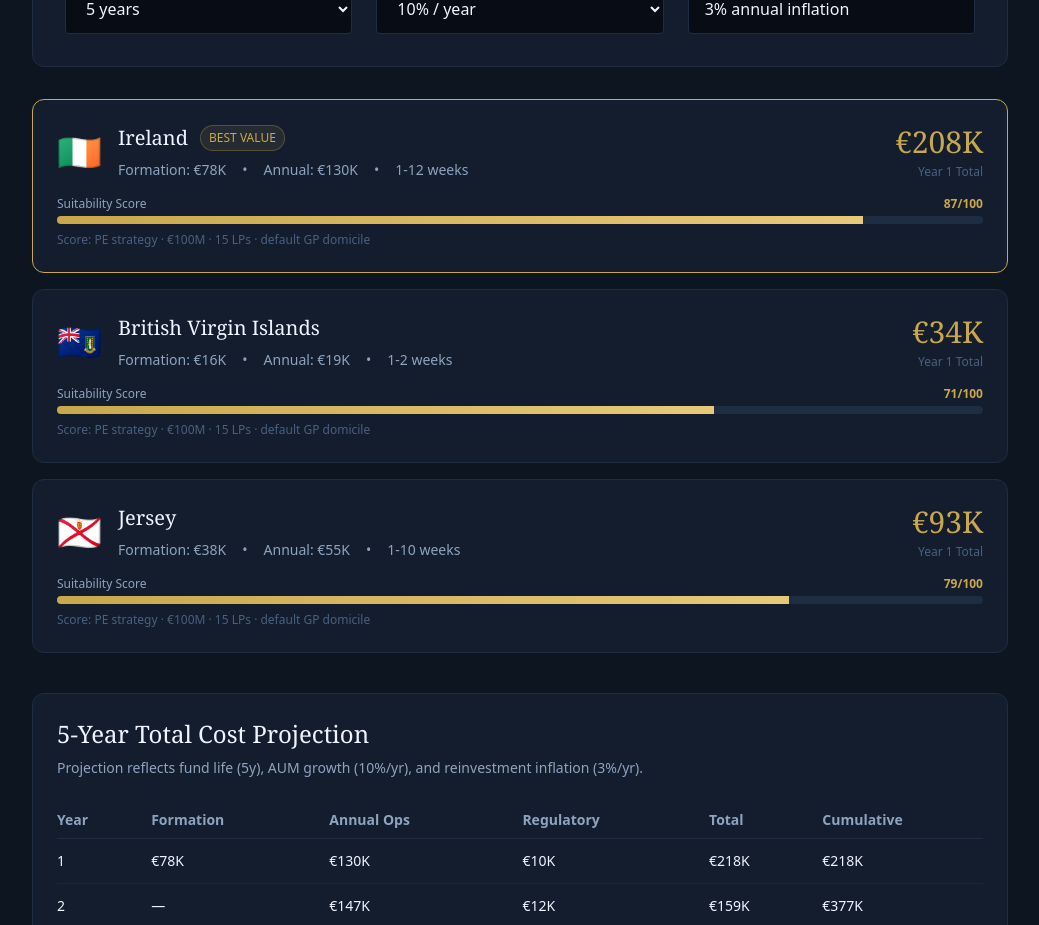
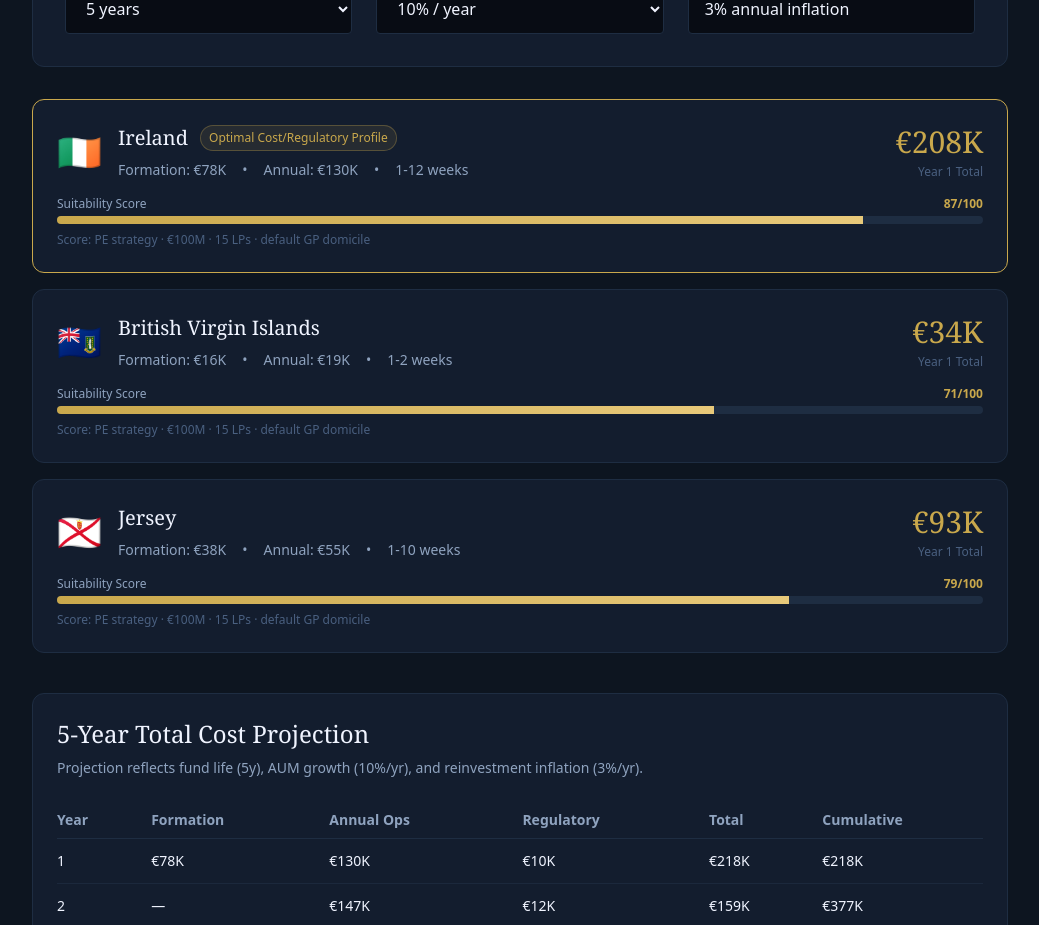
Before and after one commit to hugelifecy-arch/GNCO-2.0, a Next.js app in the folder gnco-platform/: page / in a window 1280 px wide. Shown: the part 1700-2625 px from the top of the page, without its empty margins (120-1159 px from the left). Built offline with nearby package versions, Linux system fonts and the light colour scheme; no server answers.

Commit message:
Update Ireland cost calculator badge wording

```diff
--- a/gnco-platform/src/components/landing/InstantCostCalculator.tsx
+++ b/gnco-platform/src/components/landing/InstantCostCalculator.tsx
@@ -320,7 +320,7 @@ export function InstantCostCalculator() {
                       <h3 className="font-serif text-xl text-text-primary">{j.name}</h3>
                       {index === 0 && (
                         <span className="rounded-full border border-accent-gold/30 bg-accent-gold/10 px-2 py-1 text-xs text-accent-gold">
-                          BEST VALUE
+                          Optimal Cost/Regulatory Profile
                         </span>
                       )}
                     </div>
```
